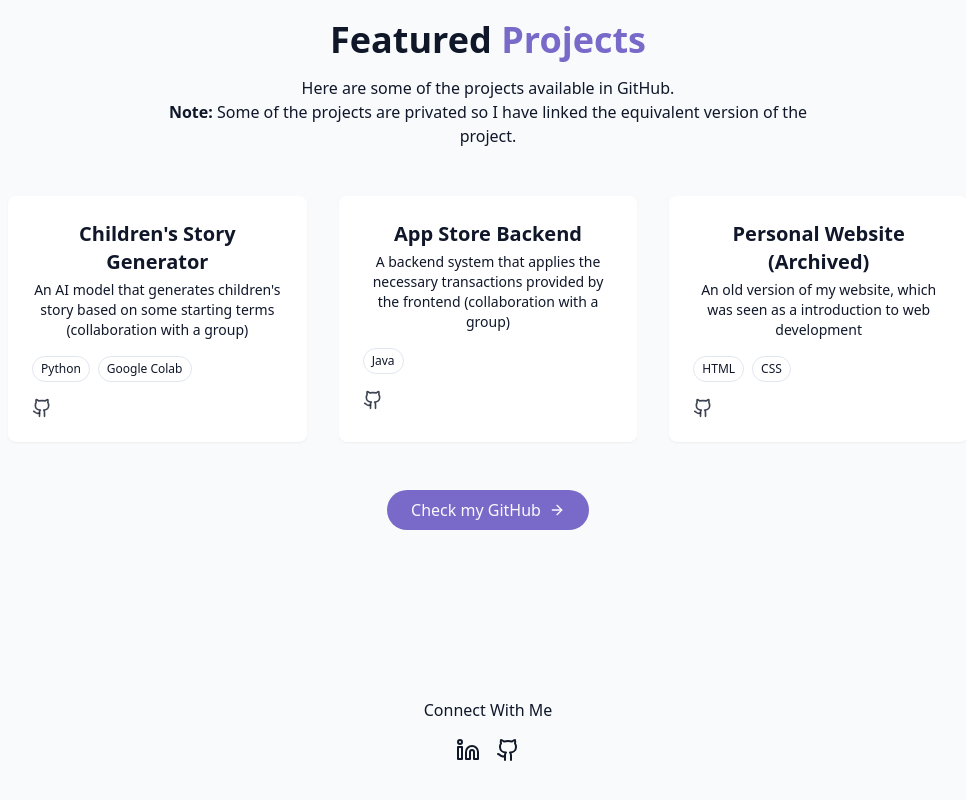
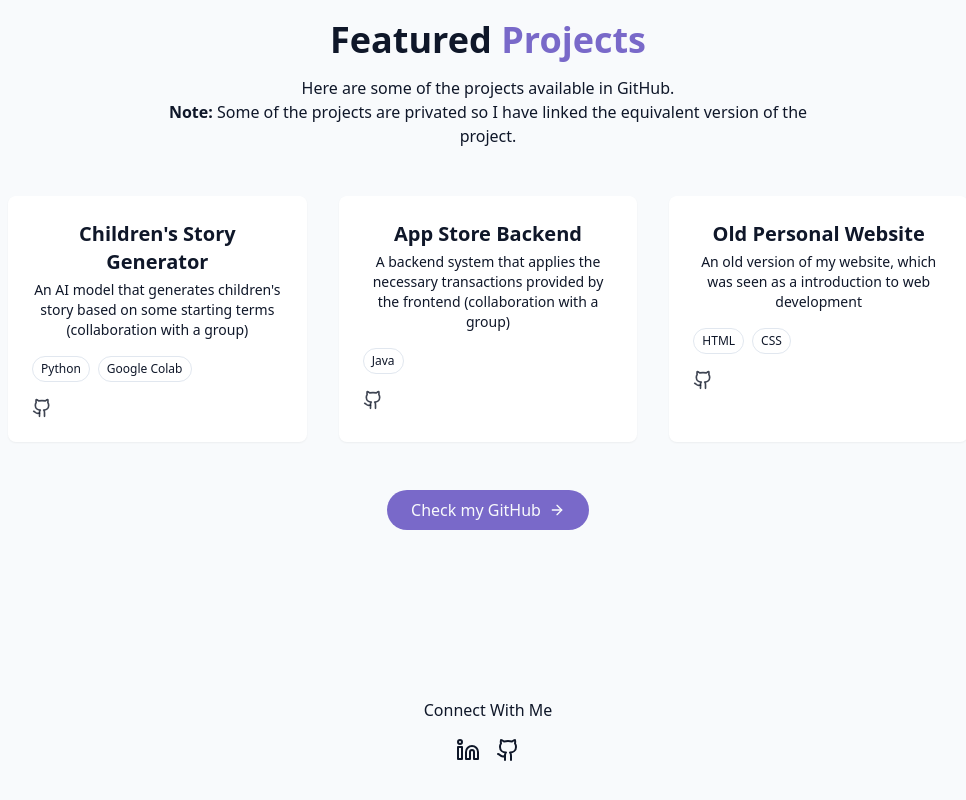
Before and after one commit to Anu48/personal-portfolio, a React (Vite) app in the folder personal-website/: page / in a window 1280 px wide. Shown: the part 2820-3620 px from the top of the page, without its empty margins (152-1118 px from the left). Built offline with nearby package versions, Linux system fonts and the light colour scheme.

Commit message:
Update title for project

```diff
--- a/personal-website/src/components/ProjectsSection.jsx
+++ b/personal-website/src/components/ProjectsSection.jsx
@@ -17,7 +17,7 @@ const projects = [
     },
     {
         id: 3,
-        title: "Personal Website (Archived)",
+        title: "Old Personal Website",
         description: "An old version of my website, which was seen as a introduction to web development",
         tags: ["HTML", "CSS"], // add the tools use,
         githubUrl: "https://github.com/Anu48/personalWebsiteArchived"
```
